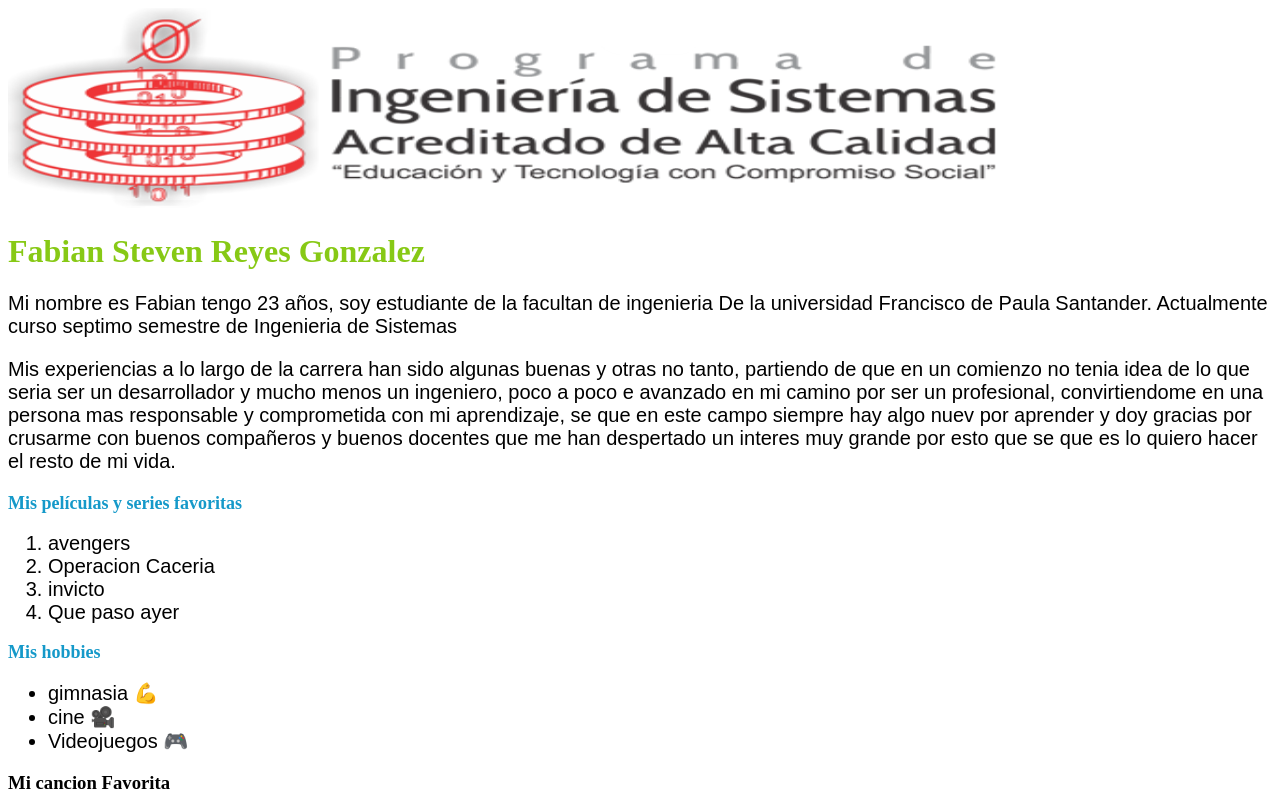
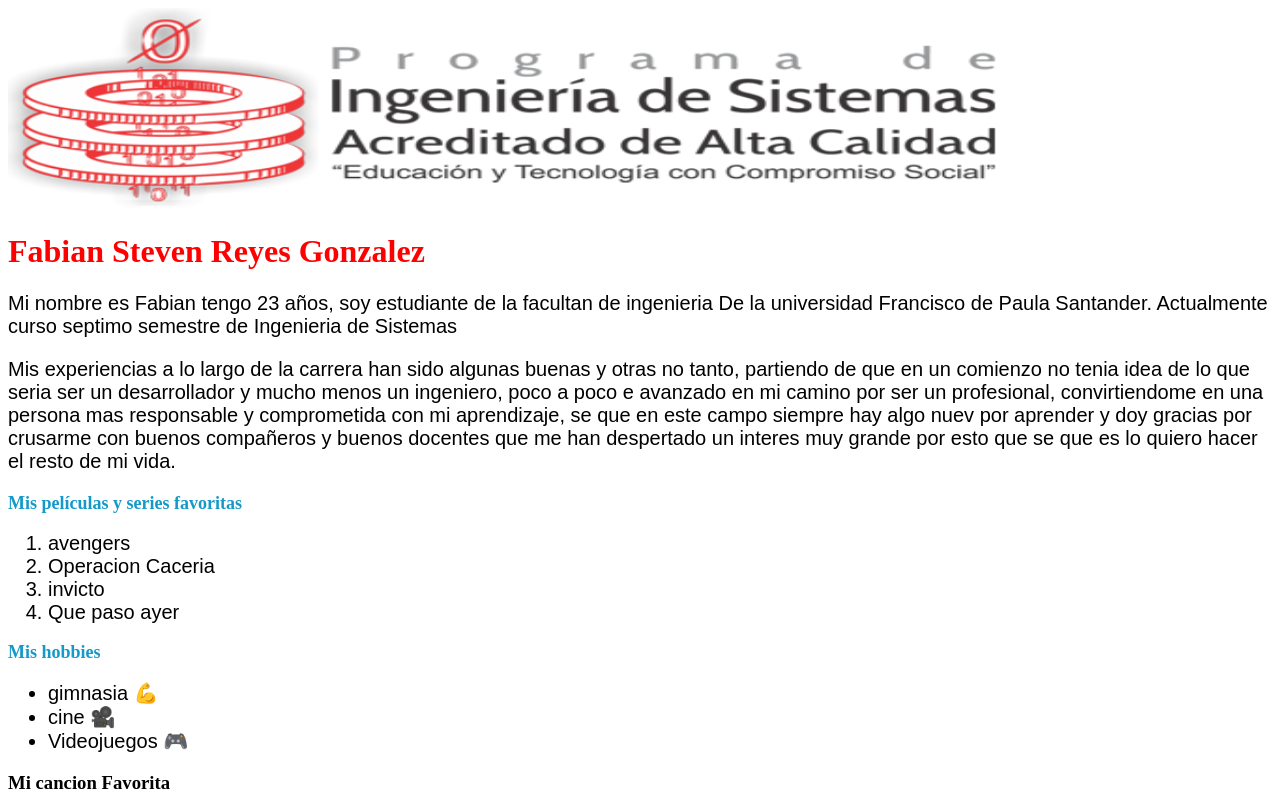
Before and after one commit to fabianstevenrego/web-2022-2, a plain HTML site: page index.html in a window 1280 px wide. Shown: the top 800 px of the page. Drawn offline with Linux system fonts and the light colour scheme.

Commit message:
cambio al color del titulo es rojo ahora

```diff
--- a/css/style.css
+++ b/css/style.css
@@ -1,6 +1,6 @@
 
 h1{
-    color: rgb(135, 201, 21);
+    color: red;
 }
 
 table, th, td{
```
